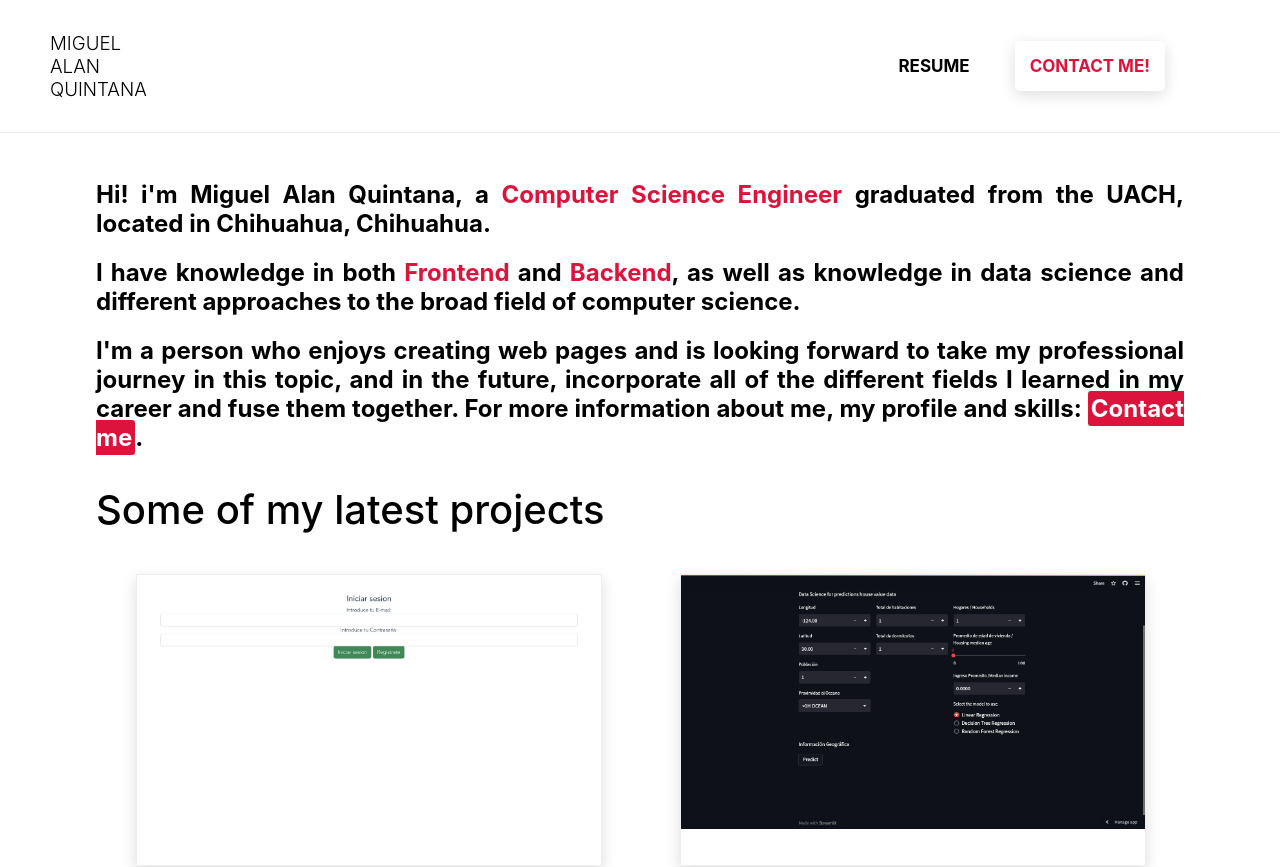
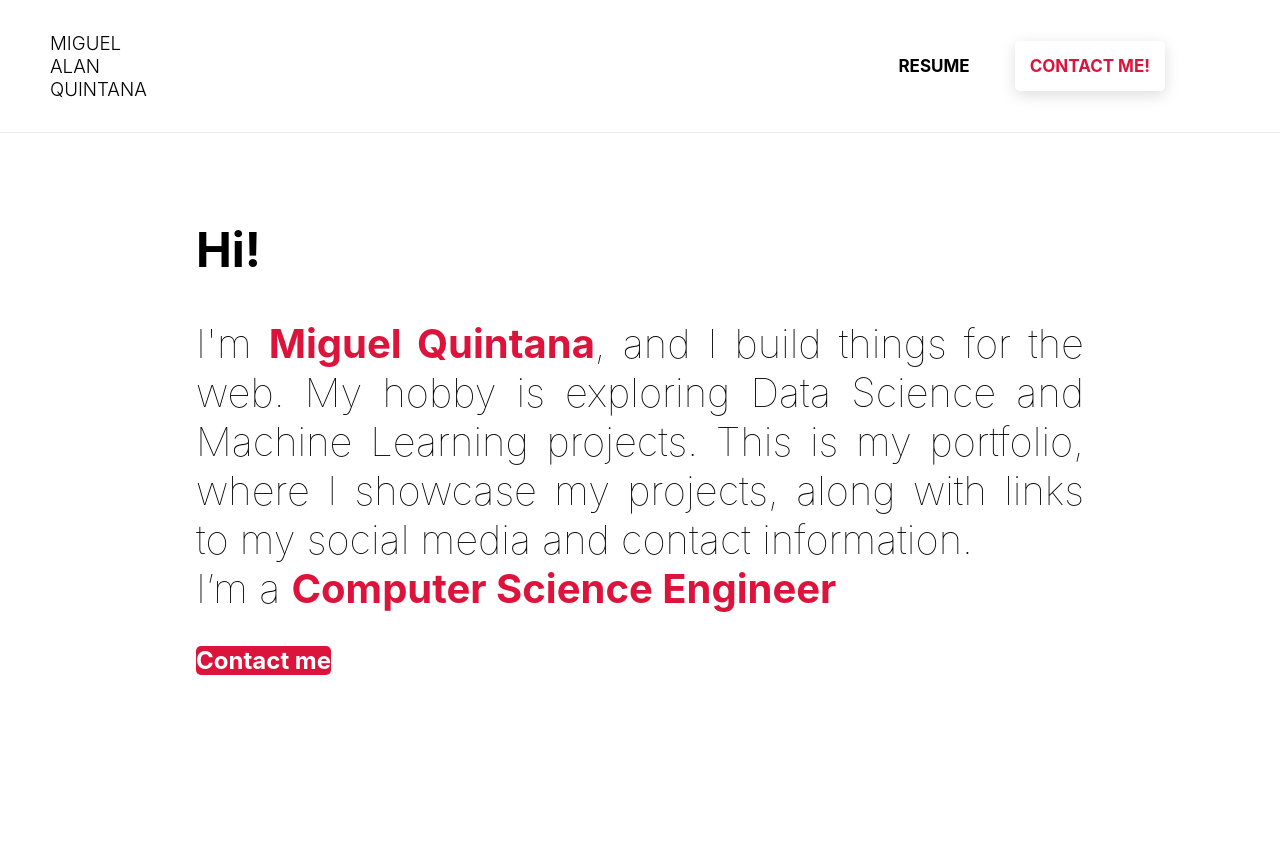
Before and after one commit to Alanquintana0/portafolio, a React (Create React App) app: page /inicio in a window 1280 px wide. Shown: the top 867 px of the page. Built offline with nearby package versions, Linux system fonts and the light colour scheme; the HTML template or start-up script is replaced by a standard one.

Commit message:
Se añadio efecto typewriter a la cover letter de la pantalla principal

```diff
--- a/src/components/Presentacion.js
+++ b/src/components/Presentacion.js
@@ -1,12 +1,53 @@
 import React from 'react'
 
 import { Link } from 'react-router-dom'
+import Typewriter from './hooks/typewriter'
 
 
 export const Presentacion = () => {
   return (
-    <div>
-        <h1 className='home-text'>
+    <div className='cover-letter'>
+      <h1 className="home-greetings">
+        Hi!
+      </h1>
+      <h1 className='home-text'>
+        <Typewriter
+          text={`I'm <strong>Miguel Quintana</strong>, and I build things for the web. My hobby is exploring Data Science and Machine Learning projects. This is my portfolio, where I showcase my projects, along with links to my social media and contact information.
+
+          <br/>
+
+          I’m a <strong>Computer Science Engineer</strong> with a strong passion for developing user-centered applications using industry-standard frontend frameworks and creating efficient, scalable backend solutions.
+
+          <br/>
+
+          Feel free to reach out to me if you want us to work together!`}
+          htmlContent={<>
+            I'm <strong>Miguel Quintana</strong>, and I build things for the web. My hobby is exploring Data Science and Machine Learning projects. This is my portfolio, where I showcase my projects, along with links to my social media and contact information.
+
+            <br />
+
+            I’m a <strong>Computer Science Engineer</strong> with a strong passion for developing user-centered applications using industry-standard frontend frameworks and creating efficient, scalable backend solutions.
+
+            <br />
+
+            Feel free to reach out to me if you want us to work together!
+          </>}
+        />
+      </h1>
+
+      <div className="button-media">
+        <h1>
+          <Link className='button-socialmedia' to='/#social-network'
+            onClick={(e) => {
+              e.preventDefault()
+              document.querySelector('.socialNetwork').scrollIntoView({ behavior: 'smooth' });
+            }}
+          >Contact me</Link>
+        </h1>
+      </div>
+
+      {/*
+      <h1 className='home-text'>
         Hi! i'm Miguel Alan Quintana, a <strong>Computer Science Engineer </strong>
         graduated from the UACH, located in Chihuahua, Chihuahua.
       </h1>
@@ -20,12 +61,12 @@ export const Presentacion = () => {
         take my professional journey in this topic, and in the future, incorporate all of the
         different fields I learned in my career and fuse them together.
         For more information about me, my profile and skills: <Link to='/#social-network'
-        onClick={(e) => {
-          e.preventDefault()
-          document.querySelector('.socialNetwork').scrollIntoView({ behavior: 'smooth' });
-        }}
+          onClick={(e) => {
+            e.preventDefault()
+            document.querySelector('.socialNetwork').scrollIntoView({ behavior: 'smooth' });
+          }}
         >Contact me</Link>.
-      </h2>
+      </h2> */}
     </div>
   )
 }
--- /dev/null
+++ b/src/components/hooks/typewriter.js
@@ -0,0 +1,57 @@
+import { useState, useEffect } from "react";
+
+const useTypeWriter = (text, htmlContent, speed = 20) => {
+    const [displayText, setDisplayText] = useState('');
+    const [isComplete, setIsComplete] = useState(false);
+
+    useEffect(() => {
+        let i = 0;
+        const typingInterval = setInterval(() => {
+            if(i < text.length){
+                setDisplayText(prevText => prevText + text.charAt(i));
+                i++;
+            }else{
+                clearInterval(typingInterval);
+                setIsComplete(true);
+            }
+        }, speed);
+
+        return () => {
+            clearInterval(typingInterval);
+        };
+    }, [text, speed]);
+
+    if (isComplete) {
+        return htmlContent;
+    }
+
+    const createTypingHTML = () => {
+        const parts = text.split(/<strong>|<\/strong>/);
+        let result = '';
+        let inStrong = false;
+
+        for (let i = 0; i < parts.length; i++) {
+            const partLength = result.length + parts[i].length;
+            const visiblePart = displayText.length > partLength
+                ? parts[i]
+                : parts[i].substring(0, Math.max(0, displayText.length - result.length));
+
+            if (visiblePart) {
+                result += inStrong
+                    ? `<strong>${visiblePart}</strong>`
+                    : visiblePart;
+            }
+            inStrong = !inStrong;
+        }
+        return result;
+    };
+
+    return <span dangerouslySetInnerHTML={{ __html: createTypingHTML() }} />;
+};
+
+const Typewriter = ({ text, htmlContent, speed }) => {
+    const displayText = useTypeWriter(text, htmlContent, speed);
+    return displayText;
+};
+
+export default Typewriter;
--- a/src/index.css
+++ b/src/index.css
@@ -221,12 +221,133 @@ code {
   background-color: lightgray;
 }
 
+.cover-letter{
+  position: relative;
+  overflow: hidden;
+  min-height: 50vh;
+}
+
+.cover-letter .home-greetings{
+  font-size: 3.0rem;
+  padding-left: 100px;
+  padding-right: 100px;
+  font-weight: bold;
+  border-bottom: 0px;
+}
+
+.button-media{
+  height: 55px;
+  width: 100%;
+  padding-left: 100px;
+}
+
+.button-socialmedia{
+  height: 100%;
+  border-radius: 5px;
+  color: white;
+  background-color: crimson;
+  text-decoration: none;
+  transition: 300ms;
+}
+
+.button-socialmedia:hover{
+  background-color: black;
+}
+
+.cover-letter .home-text{
+  padding-left: 100px;
+  padding-right: 100px;
+  font-size: 2.5rem;
+  font-weight: lighter;
+}
+
+.cover-letter {
+  position: relative;
+  overflow: hidden;
+  min-height: 100vh;
+}
+
+.animated-background {
+  position: absolute;
+  top: 0;
+  left: 0;
+  width: 100%;
+  height: 60%;
+  z-index: 1;
+  overflow: hidden;
+}
+
+.content {
+  position: relative;
+  z-index: 2;
+}
+
+.diagonal-box {
+  position: absolute;
+  width: 200px;
+  height: 2000px;
+  background: linear-gradient(
+    45deg,
+    rgba(220, 20, 60, 1),  /* crimson con transparencia */
+    rgba(255, 255, 255, 1)  /* blanco con transparencia */
+  );
+  transform: rotate(45deg);
+  animation: diagonalMove 4s forwards;
+  opacity: 0.7;
+}
+
+.diagonal-box:nth-child(1) {
+  top: -400px;
+  left: 20%;
+  animation-delay: 0s;
+}
+
+.diagonal-box:nth-child(2) {
+  top: -400px;
+  left: 50%;
+  animation-delay: 0.5s;
+}
+
+.diagonal-box:nth-child(3) {
+  top: -400px;
+  left: 80%;
+  animation-delay: 1s;
+}
+
+@keyframes diagonalMove {
+  0% {
+    transform: rotate(45deg) translateY(0);
+  }
+  80% {
+    transform: rotate(45deg) translateY(600px);
+  }
+  100% {
+    transform: rotate(45deg) translateY(600px);
+  }
+}
+
+/* Ensure text is readable */
+.home-greetings,
+.home-text {
+  color: black;
+  text-shadow: 1px 1px 2px rgba(255, 255, 255, 0.8);
+}
+
+
+.home-greetings,
+.home-text {
+  color: black;
+  text-shadow: 1px 1px 2px rgba(255, 255, 255, 0.8);
+}
+
 .home .home-text h1{
   font-family: 'Raleway', monospace;
   font-weight: 400;
-  font-size: 40px;
+  font-size: 80px;
   margin-bottom: 0px;
 }
+
+
 
 .home .home-text{
   text-align: justify;
@@ -242,8 +363,8 @@ code {
 }
 
 .home .home-text a{
-  padding: 3px;
-  border-radius: 3px;
+  padding: 1px;
+  border-radius: 5px;
   color: white;
   background-color: crimson;
   text-decoration: none;
@@ -612,6 +733,8 @@ button:hover{
   box-shadow: 0 4px 6px rgba(0, 0, 0, 0.1);
   transition: transform 0.3s ease, box-shadow 0.3s ease;
   text-align: center;
+  min-width: 250px;
+  max-width: 348.81px;
 }
 
 .service:hover {
```
